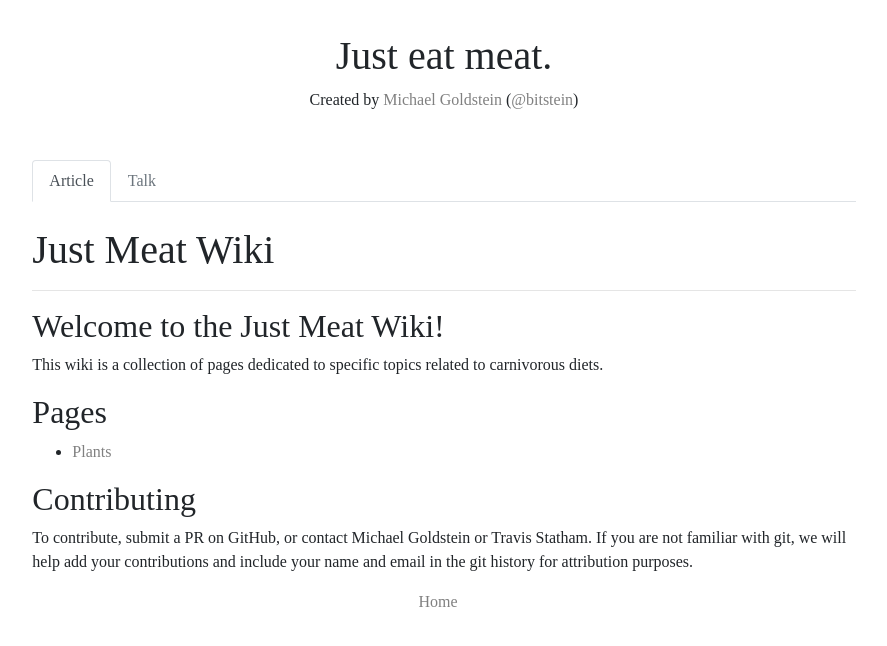
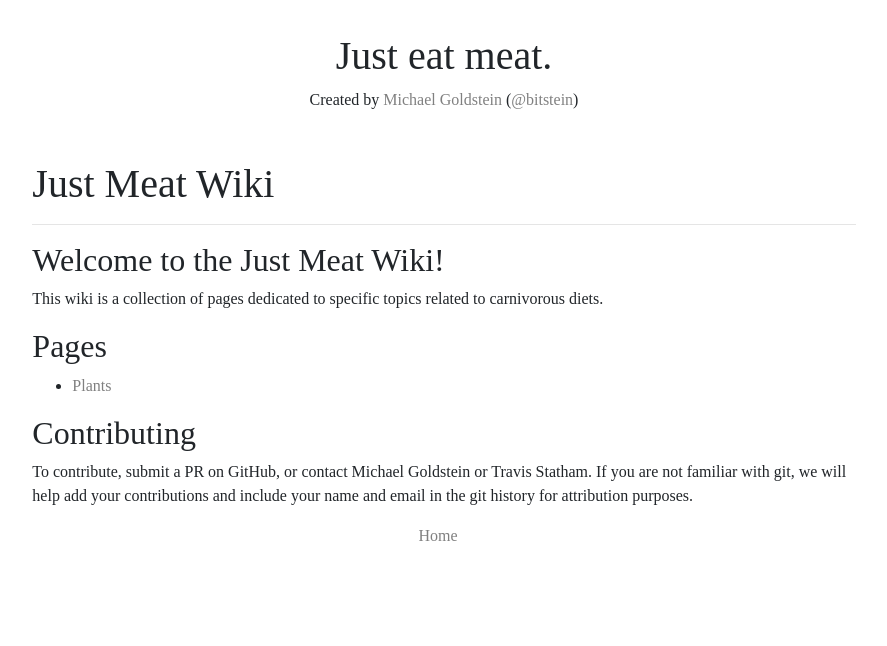
Before and after one commit to bitstein/justmeat.co, a Jekyll site: the page built from wiki/index.md, in a window 1280 px wide. Shown: the top 646 px of the page, without its empty margins (196-1083 px from the left). Built offline with Jekyll 4.4.1, drawn with Linux system fonts in a browser that asks for light colours; nearby versions of some CDN libraries; some web fonts are replaced.

Commit message:
Remove nav tabs from wiki index

```diff
--- a/_layouts/wiki-page.html
+++ b/_layouts/wiki-page.html
@@ -3,6 +3,7 @@ layout: default
 ---
 
 <div class="container col-md-8">
+  {% if page.url != '/wiki/' %}
     <ul class="nav nav-tabs mb-4">
     {% if page.categories contains 'talk' %}
       {% assign talk_page_name = page.name | replace:"talk:", "" | replace:".md", "" %}
@@ -42,6 +43,7 @@ layout: default
       {% endfor %}
     {% endif %}
     </ul>
+  {% endif %}
   <section>
     <h1>{{ page.title }}</h1>
     <hr>
```
Lines whose indentation alone changed are shown as unchanged.
